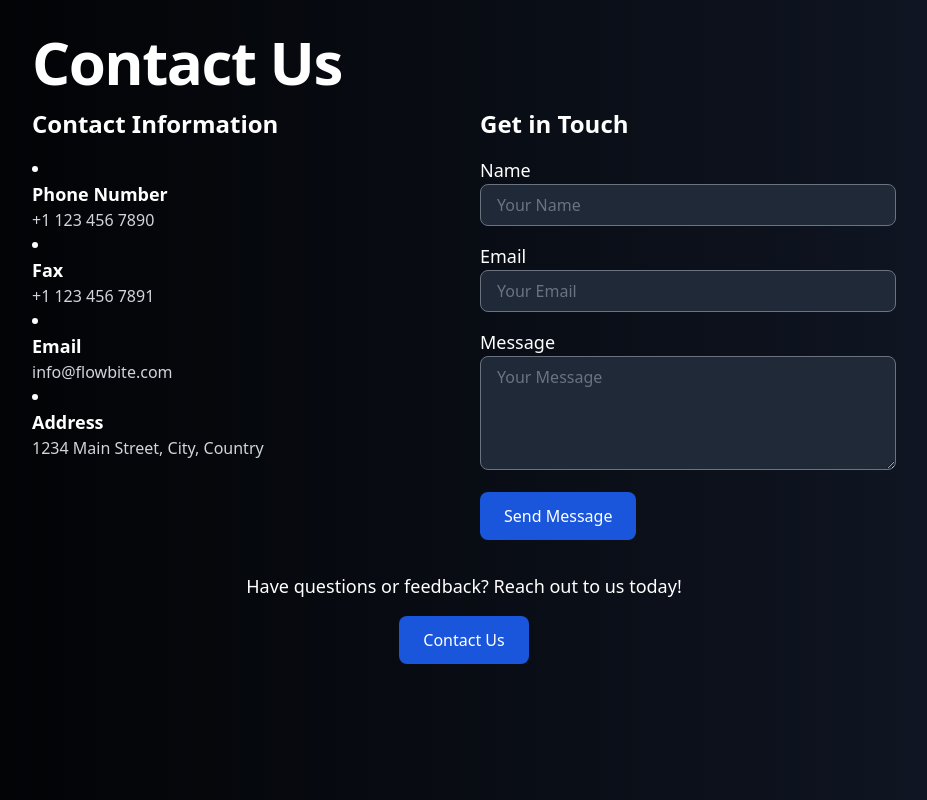
After one commit to akhilesh-code-96/Flask, a Flask app: page /contact in a window 1280 px wide. The commit adds this page. Shown: the whole page, without its empty margins (176-1103 px from the left). Run offline with Flask 3, Linux system fonts and the light colour scheme.

Commit message:
Made changes to the ui

```diff
--- a/GetPlacesPhotos/app.py
+++ b/GetPlacesPhotos/app.py
@@ -25,12 +25,14 @@ def get_places_data():
     limit = request.form['limit']
 
     print(location)
-    g = geocoder.osm(location)  # Using OpenStreetMap geocoder
-    print(g.json)
     try:
-        lat, lon = g.latlng
-    except ValueError as error_message:
-        return render_template("error.html", d=error_message)
+      g = geocoder.osm(location)  # Using OpenStreetMap geocoder
+      if not g.ok:
+        raise ValueError(f"Geocoding failed for {location}. Status: {g.status}")
+
+      lat, lon = g.latlng
+    except Exception as error:
+      return render_template("error.html", error_message=str(error))
 
     ll = f"{lat},{lon}"
 
@@ -86,6 +88,15 @@ def fetch_image():
   else:
       return "Image not found", 404
 
+
+@app.route("/about")
+def about():
+  return render_template("about.html")
+
+@app.route("/contact")
+def contact():
+  return render_template("contact.html")
+
 if __name__ == "__main__":
   configure()
   app.run(debug=True)
--- a/GetPlacesPhotos/static/dist/css/output.css
+++ b/GetPlacesPhotos/static/dist/css/output.css
@@ -1245,6 +1245,18 @@ input:checked + .toggle-bg {
   margin-top: 0.75rem;
 }
 
+.ml-2 {
+  margin-left: 0.5rem;
+}
+
+.mt-1 {
+  margin-top: 0.25rem;
+}
+
+.mt-8 {
+  margin-top: 2rem;
+}
+
 .block {
   display: block;
 }
@@ -1379,6 +1391,10 @@ input:checked + .toggle-bg {
 
 .w-5 {
   width: 1.25rem;
+}
+
+.w-8 {
+  width: 2rem;
 }
 
 .max-w-sm {
@@ -1493,6 +1509,14 @@ input:checked + .toggle-bg {
   resize: both;
 }
 
+.list-inside {
+  list-style-position: inside;
+}
+
+.list-disc {
+  list-style-type: disc;
+}
+
 .grid-cols-4 {
   grid-template-columns: repeat(4, minmax(0, 1fr));
 }
@@ -1505,6 +1529,10 @@ input:checked + .toggle-bg {
   grid-template-columns: repeat(2, minmax(0, 1fr));
 }
 
+.grid-cols-1 {
+  grid-template-columns: repeat(1, minmax(0, 1fr));
+}
+
 .flex-col {
   flex-direction: column;
 }
@@ -1543,6 +1571,10 @@ input:checked + .toggle-bg {
 
 .gap-4 {
   gap: 1rem;
+}
+
+.gap-8 {
+  gap: 2rem;
 }
 
 .space-x-2 > :not([hidden]) ~ :not([hidden]) {
@@ -1557,6 +1589,18 @@ input:checked + .toggle-bg {
   margin-left: calc(0.75rem * calc(1 - var(--tw-space-x-reverse)));
 }
 
+.space-y-4 > :not([hidden]) ~ :not([hidden]) {
+  --tw-space-y-reverse: 0;
+  margin-top: calc(1rem * calc(1 - var(--tw-space-y-reverse)));
+  margin-bottom: calc(1rem * var(--tw-space-y-reverse));
+}
+
+.space-x-4 > :not([hidden]) ~ :not([hidden]) {
+  --tw-space-x-reverse: 0;
+  margin-right: calc(1rem * var(--tw-space-x-reverse));
+  margin-left: calc(1rem * calc(1 - var(--tw-space-x-reverse)));
+}
+
 .self-center {
   align-self: center;
 }
@@ -1579,6 +1623,10 @@ input:checked + .toggle-bg {
 
 .rounded-lg {
   border-radius: 0.5rem;
+}
+
+.rounded-md {
+  border-radius: 0.375rem;
 }
 
 .rounded-e-lg {
@@ -1707,6 +1755,12 @@ input:checked + .toggle-bg {
   --tw-gradient-stops: var(--tw-gradient-from), var(--tw-gradient-to);
 }
 
+.from-black {
+  --tw-gradient-from: #000000 var(--tw-gradient-from-position);
+  --tw-gradient-to: rgb(0 0 0 / 0) var(--tw-gradient-to-position);
+  --tw-gradient-stops: var(--tw-gradient-from), var(--tw-gradient-to);
+}
+
 .to-emerald-600 {
   --tw-gradient-to: #059669 var(--tw-gradient-to-position);
 }
@@ -1717,6 +1771,10 @@ input:checked + .toggle-bg {
 
 .to-purple-500 {
   --tw-gradient-to: #9061F9 var(--tw-gradient-to-position);
+}
+
+.to-gray-900 {
+  --tw-gradient-to: #111827 var(--tw-gradient-to-position);
 }
 
 .bg-clip-text {
@@ -1793,6 +1851,16 @@ input:checked + .toggle-bg {
   padding-right: 0.75rem;
 }
 
+.py-8 {
+  padding-top: 2rem;
+  padding-bottom: 2rem;
+}
+
+.px-6 {
+  padding-left: 1.5rem;
+  padding-right: 1.5rem;
+}
+
 .pl-3 {
   padding-left: 0.75rem;
 }
@@ -1930,6 +1998,21 @@ input:checked + .toggle-bg {
 .text-gray-600 {
   --tw-text-opacity: 1;
   color: rgb(75 85 99 / var(--tw-text-opacity));
+}
+
+.text-blue-700 {
+  --tw-text-opacity: 1;
+  color: rgb(26 86 219 / var(--tw-text-opacity));
+}
+
+.text-blue-300 {
+  --tw-text-opacity: 1;
+  color: rgb(164 202 254 / var(--tw-text-opacity));
+}
+
+.text-gray-300 {
+  --tw-text-opacity: 1;
+  color: rgb(209 213 219 / var(--tw-text-opacity));
 }
 
 .underline {
@@ -1967,6 +2050,12 @@ input:checked + .toggle-bg {
 .shadow-sm {
   --tw-shadow: 0 1px 2px 0 rgb(0 0 0 / 0.05);
   --tw-shadow-colored: 0 1px 2px 0 var(--tw-shadow-color);
+  box-shadow: var(--tw-ring-offset-shadow, 0 0 #0000), var(--tw-ring-shadow, 0 0 #0000), var(--tw-shadow);
+}
+
+.shadow-md {
+  --tw-shadow: 0 4px 6px -1px rgb(0 0 0 / 0.1), 0 2px 4px -2px rgb(0 0 0 / 0.1);
+  --tw-shadow-colored: 0 4px 6px -1px var(--tw-shadow-color), 0 2px 4px -2px var(--tw-shadow-color);
   box-shadow: var(--tw-ring-offset-shadow, 0 0 #0000), var(--tw-ring-shadow, 0 0 #0000), var(--tw-shadow);
 }
 
@@ -2007,6 +2096,10 @@ input:checked + .toggle-bg {
   transition-duration: 700ms;
 }
 
+.duration-300 {
+  transition-duration: 300ms;
+}
+
 .ease-in-out {
   transition-timing-function: cubic-bezier(0.4, 0, 0.2, 1);
 }
@@ -2053,6 +2146,11 @@ input:checked + .toggle-bg {
 .hover\:text-gray-900:hover {
   --tw-text-opacity: 1;
   color: rgb(17 24 39 / var(--tw-text-opacity));
+}
+
+.hover\:text-blue-700:hover {
+  --tw-text-opacity: 1;
+  color: rgb(26 86 219 / var(--tw-text-opacity));
 }
 
 .hover\:underline:hover {
@@ -2336,6 +2434,11 @@ input:checked + .toggle-bg {
   .sm\:text-center {
     text-align: center;
   }
+
+  .sm\:text-sm {
+    font-size: 0.875rem;
+    line-height: 1.25rem;
+  }
 }
 
 @media (min-width: 768px) {
@@ -2385,6 +2488,10 @@ input:checked + .toggle-bg {
 
   .md\:grid-cols-3 {
     grid-template-columns: repeat(3, minmax(0, 1fr));
+  }
+
+  .md\:grid-cols-2 {
+    grid-template-columns: repeat(2, minmax(0, 1fr));
   }
 
   .md\:flex-row {
@@ -2422,6 +2529,10 @@ input:checked + .toggle-bg {
     padding: 0px;
   }
 
+  .md\:p-8 {
+    padding: 2rem;
+  }
+
   .md\:text-sm {
     font-size: 0.875rem;
     line-height: 1.25rem;
--- /dev/null
+++ b/GetPlacesPhotos/templates/contact.html
@@ -0,0 +1,73 @@
+<!DOCTYPE html>
+<html lang="en">
+<head>
+  <meta charset="UTF-8">
+  <meta name="viewport" content="width=device-width, initial-scale=1.0">
+  <title>Contact Us</title>
+  <link href="{{ url_for('static', filename='dist/css/output.css') }}" rel="stylesheet">
+</head>
+<body class="bg-gradient-to-r from-black to-gray-900 text-white">
+
+  <div class="max-w-4xl mx-auto px-4 py-8">
+
+    <!-- Heading -->
+    <h1 class="mb-4 text-4xl font-extrabold leading-none tracking-tight md:text-5xl lg:text-6xl">Contact Us</h1>
+
+    <!-- Contact Information -->
+    <div class="grid grid-cols-1 md:grid-cols-2 gap-8">
+
+      <!-- Contact Details -->
+      <div class="space-y-4">
+        <h2 class="text-2xl font-bold">Contact Information</h2>
+        <ul class="list-disc list-inside">
+          <li>
+            <h3 class="text-lg font-semibold">Phone Number</h3>
+            <p class="text-gray-300">+1 123 456 7890</p>
+          </li>
+          <li>
+            <h3 class="text-lg font-semibold">Fax</h3>
+            <p class="text-gray-300">+1 123 456 7891</p>
+          </li>
+          <li>
+            <h3 class="text-lg font-semibold">Email</h3>
+            <p class="text-gray-300">info@flowbite.com</p>
+          </li>
+          <li>
+            <h3 class="text-lg font-semibold">Address</h3>
+            <p class="text-gray-300">1234 Main Street, City, Country</p>
+          </li>
+        </ul>
+      </div>
+
+      <!-- Contact Form -->
+      <div>
+        <h2 class="text-2xl font-bold mb-4">Get in Touch</h2>
+        <form action="#" method="POST" class="space-y-4">
+          <div>
+            <label for="name" class="block text-lg font-medium">Name</label>
+            <input type="text" id="name" name="name" class="w-full px-4 py-2 rounded-lg bg-gray-800 text-white focus:outline-none focus:ring-2 focus:ring-blue-300" placeholder="Your Name" required>
+          </div>
+          <div>
+            <label for="email" class="block text-lg font-medium">Email</label>
+            <input type="email" id="email" name="email" class="w-full px-4 py-2 rounded-lg bg-gray-800 text-white focus:outline-none focus:ring-2 focus:ring-blue-300" placeholder="Your Email" required>
+          </div>
+          <div>
+            <label for="message" class="block text-lg font-medium">Message</label>
+            <textarea id="message" name="message" rows="4" class="w-full px-4 py-2 rounded-lg bg-gray-800 text-white focus:outline-none focus:ring-2 focus:ring-blue-300" placeholder="Your Message" required></textarea>
+          </div>
+          <button type="submit" class="inline-block bg-blue-700 hover:bg-blue-800 text-white px-6 py-3 rounded-lg font-medium transition duration-300">Send Message</button>
+        </form>
+      </div>
+
+    </div>
+
+    <!-- Call to Action -->
+    <div class="mt-8 text-center">
+      <p class="text-lg mb-4">Have questions or feedback? Reach out to us today!</p>
+      <a href="#" class="inline-block bg-blue-700 hover:bg-blue-800 text-white px-6 py-3 rounded-lg font-medium transition duration-300">Contact Us</a>
+    </div>
+
+  </div>
+
+</body>
+</html>
--- a/GetPlacesPhotos/templates/details.html
+++ b/GetPlacesPhotos/templates/details.html
@@ -83,7 +83,7 @@
           >
             <li>
               <a
-                href="#"
+                href="{{ url_for('contact') }}"
                 class="block py-2 px-3 text-gray-900 rounded hover:bg-gray-100 md:hover:bg-transparent md:border-0 md:hover:text-blue-700 md:p-0 dark:text-white md:dark:hover:text-blue-500 dark:hover:bg-gray-700 dark:hover:text-white md:dark:hover:bg-transparent"
                 >About</a
               >
--- a/GetPlacesPhotos/templates/home.html
+++ b/GetPlacesPhotos/templates/home.html
@@ -83,14 +83,14 @@
             </li>
             <li>
               <a
-                href="#"
+                href="{{ url_for('about') }}"
                 class="block py-2 pl-3 pr-4 text-gray-700 rounded hover:bg-gray-100 md:hover:bg-transparent md:hover:text-blue-700 md:p-0 md:dark:hover:text-white dark:text-gray-400 dark:hover:bg-gray-700 dark:hover:text-white md:dark:hover:bg-transparent dark:border-gray-700"
-                >Services</a
+                >About</a
               >
             </li>
             <li>
               <a
-                href="#"
+                href="{{ url_for('contact') }}"
                 class="block py-2 pl-3 pr-4 text-gray-700 rounded hover:bg-gray-100 md:hover:bg-transparent md:hover:text-blue-700 md:p-0 md:dark:hover:text-white dark:text-gray-400 dark:hover:bg-gray-700 dark:hover:text-white md:dark:hover:bg-transparent dark:border-gray-700"
                 >Contact</a
               >
--- a/GetPlacesPhotos/templates/search.html
+++ b/GetPlacesPhotos/templates/search.html
@@ -81,14 +81,14 @@
             </li>
             <li>
               <a
-                href="#"
+                href="{{ url_for('about') }}"
                 class="block py-2 pl-3 pr-4 text-gray-700 rounded hover:bg-gray-100 md:hover:bg-transparent md:hover:text-blue-700 md:p-0 md:dark:hover:text-white dark:text-gray-400 dark:hover:bg-gray-700 dark:hover:text-white md:dark:hover:bg-transparent dark:border-gray-700"
-                >Services</a
+                >About</a
               >
             </li>
             <li>
               <a
-                href="#"
+                href="{{ url_for('contact') }}"
                 class="block py-2 pl-3 pr-4 text-gray-700 rounded hover:bg-gray-100 md:hover:bg-transparent md:hover:text-blue-700 md:p-0 md:dark:hover:text-white dark:text-gray-400 dark:hover:bg-gray-700 dark:hover:text-white md:dark:hover:bg-transparent dark:border-gray-700"
                 >Contact</a
               >
```
Also changed, not shown: GetPlacesPhotos/templates/about.html (added, +159 -0 lines), GetPlacesPhotos/templates/places.html (+65 -123 lines).
